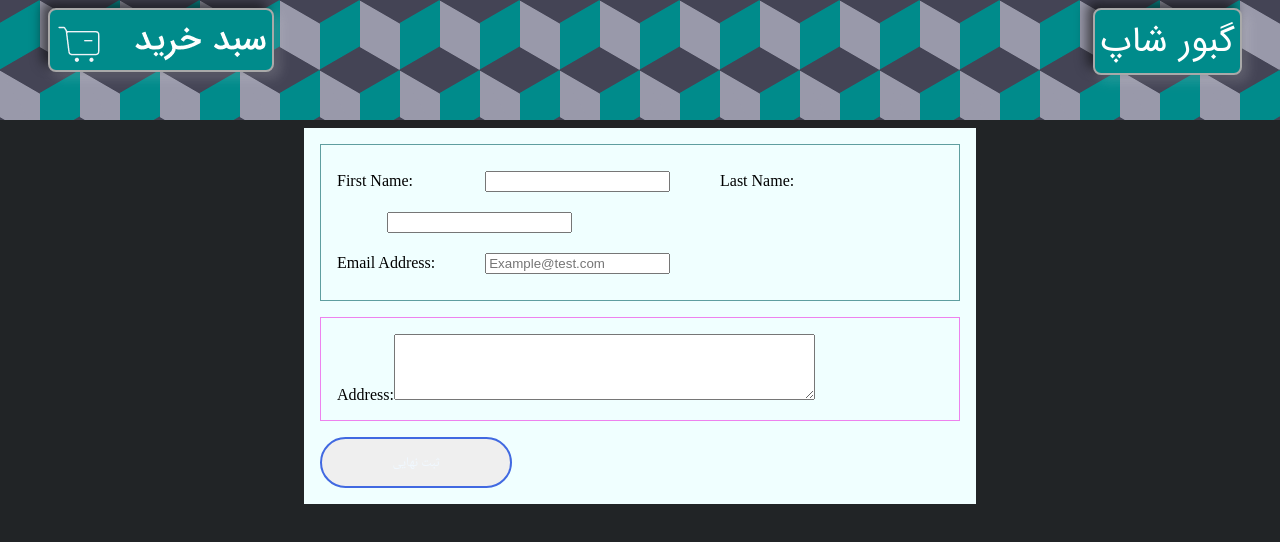
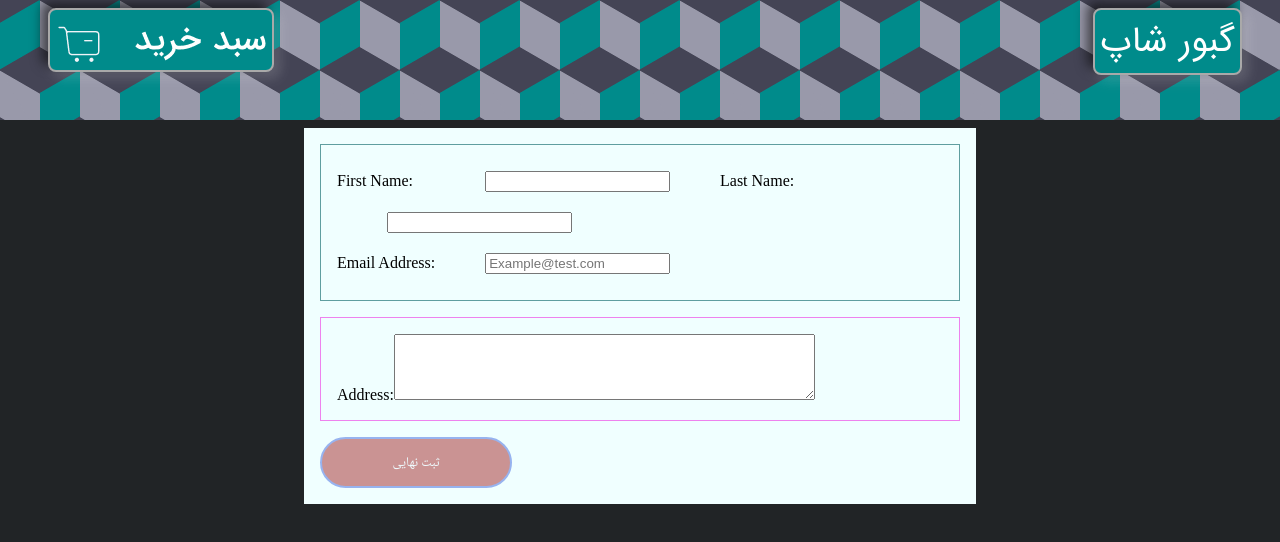
Before and after one commit to Gaboor-Studio/item-shop, a React (Create React App) app: page /submit in a window 1280 px wide. Shown: the top 542 px of the page. Built offline with nearby package versions, Linux system fonts and the light colour scheme; a web font is replaced by a local one.

Commit message:
input validity check

```diff
--- a/src/pages/SubmitPage.js
+++ b/src/pages/SubmitPage.js
@@ -1,16 +1,27 @@
 import Layout from "../components/layout/Layout";
 import classes from "./SubmitPage.module.css";
-import { useState } from "react";
+import { useState, useEffect } from "react";
 import { useHistory } from 'react-router-dom'
 
 const SubmitPage = () => {
   const history = useHistory();
+  const [buttonDisabled, setButtonDisabled] = useState(true);
   const [userInfo, setUserInfo] = useState({
     first_name: "",
     last_name: "",
     email: "",
     address: "",
   });
+
+  useEffect(()=>{
+    if(userInfo.first_name.length>0&&
+       userInfo.last_name.length>0&&
+       userInfo.email.length>0&&
+       userInfo.address.length>0&&
+       userInfo.email.includes("@")
+      )
+      setButtonDisabled(false);
+  },[userInfo])
 
   const onSubmitHandler = (event) => {
     event.preventDefault();
@@ -39,6 +50,7 @@ const SubmitPage = () => {
       };
       return newState;
     });
+    console.log(userInfo);
   };
 
   return (
@@ -90,7 +102,7 @@ const SubmitPage = () => {
               onChange={onInputChangeHandler}
             ></textarea>
           </div>
-          <button onSubmit={onSubmitHandler}>ثبت نهایی</button>
+          <button onSubmit={onSubmitHandler} disabled={buttonDisabled}>ثبت نهایی</button>
         </form>
       </div>
     </Layout>
--- a/src/pages/SubmitPage.module.css
+++ b/src/pages/SubmitPage.module.css
@@ -7,9 +7,17 @@
     /* align-content: center; */
 }
 
+
 .form button {
     width: 30%;
     border: royalblue 2px solid;
+    background-color:brown;
+}
+form button:disabled{
+    background-color:brown;
+    opacity: 0.5;
+
+
 }
 
 .person {
```
Also changed, not shown: 2 other files (tests, documents, lock files or other folders).
